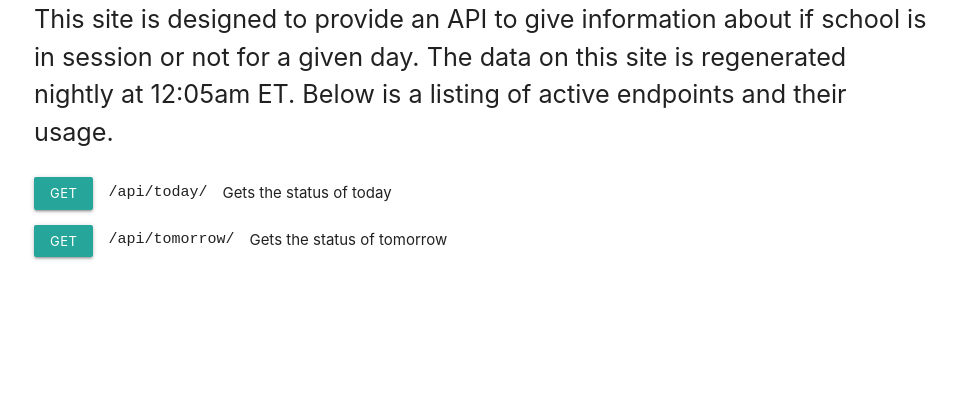
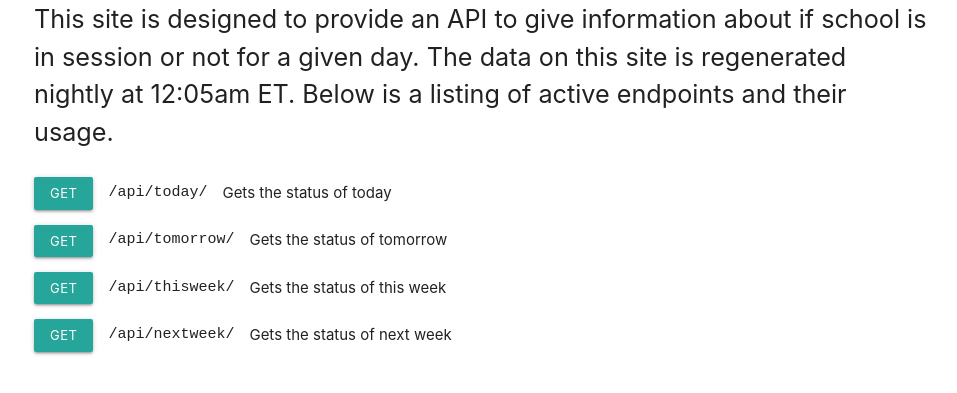
Before and after one commit to pcon/wcpss_status, a plain HTML site: page index.html in a window 1280 px wide. Shown: the part 205-598 px from the top of the page, without its empty margins (158-1115 px from the left). Drawn offline with Linux system fonts and the light colour scheme.

Commit message:
Deploying to gh-pages from  @ 0a692ee0988a5f225a303047560d9a82e5e5741e 🚀

```diff
--- /dev/null
+++ b/api/thisweek/index.json
@@ -0,0 +1 @@
+[{"date":"2020-04-20","delays":0,"traditional":true,"modified":true,"yearround":{"track1":true,"track2":true,"track3":true,"track4":true}},{"date":"2020-04-21","delays":0,"traditional":true,"modified":true,"yearround":{"track1":true,"track2":true,"track3":true,"track4":true}},{"date":"2020-04-22","delays":0,"traditional":true,"modified":true,"yearround":{"track1":true,"track2":true,"track3":true,"track4":true}},{"date":"2020-04-23","delays":0,"traditional":true,"modified":true,"yearround":{"track1":true,"track2":true,"track3":true,"track4":true}},{"date":"2020-04-24","delays":0,"traditional":true,"modified":true,"yearround":{"track1":true,"track2":true,"track3":true,"track4":true}},{"date":"2020-04-25","delays":0,"traditional":false,"modified":false,"yearround":{"track1":false,"track2":false,"track3":false,"track4":false}},{"date":"2020-04-26","delays":0,"traditional":false,"modified":false,"yearround":{"track1":false,"track2":false,"track3":false,"track4":false}}]
--- a/index.html
+++ b/index.html
@@ -32,6 +32,20 @@
                     <span>Gets the status of tomorrow</span>
                 </div>
             </li>
+            <li>
+                <div class="valign-wrapper">
+                    <a href="/wcpss_status/api/thisweek/" class="right btn-small">GET</a>
+                    <code>/api/thisweek/</code>
+                    <span>Gets the status of this week</span>
+                </div>
+            </li>
+            <li>
+                <div class="valign-wrapper">
+                    <a href="/wcpss_status/api/nextweek/" class="right btn-small">GET</a>
+                    <code>/api/nextweek/</code>
+                    <span>Gets the status of next week</span>
+                </div>
+            </li>
         </ul>
     </div>
 </body>
```
Also changed, not shown: api/nextweek/index.json (added, +1 -0 lines).
